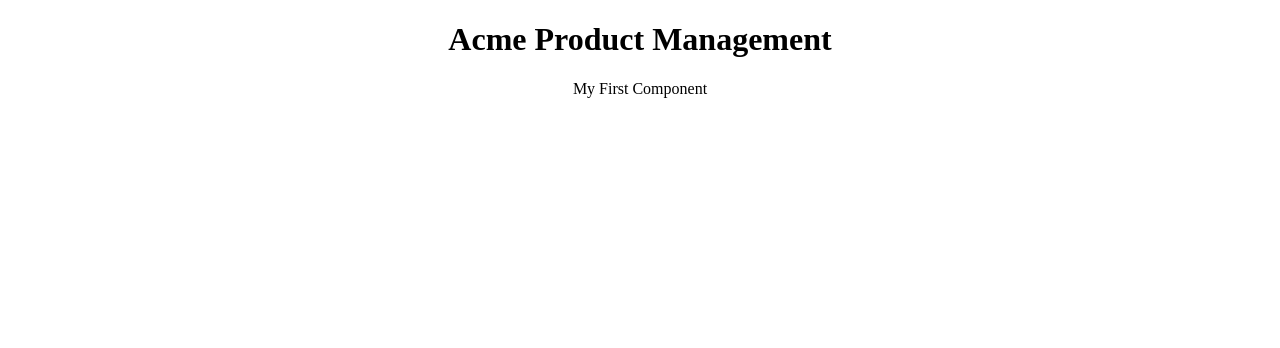
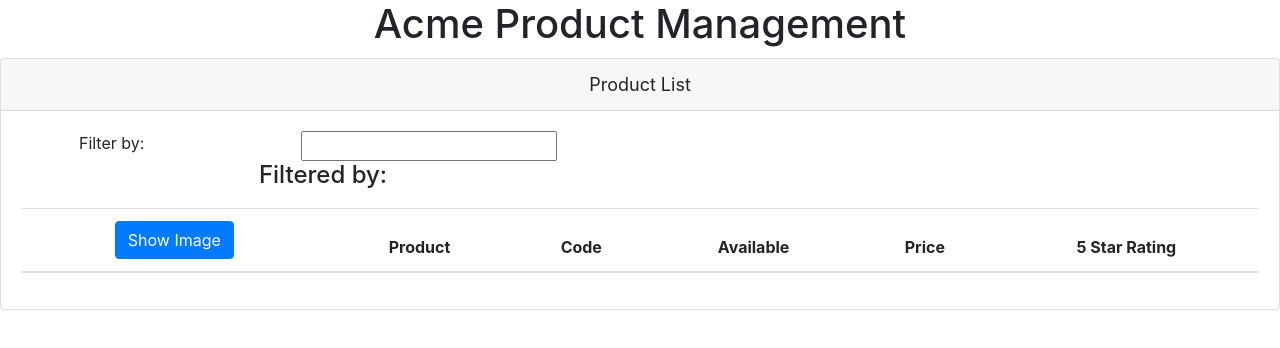
Before and after one commit to JMo911/angular-gettingstarted, an Angular app: page / in a window 1280 px wide. Shown: the top 348 px of the page. Built offline with nearby package versions, Linux system fonts and the light colour scheme.

Commit message:
component now displaying as expected

```diff
--- a/src/app/app.component.ts
+++ b/src/app/app.component.ts
@@ -37,7 +37,7 @@
   <h1>
     {{pageTitle}}
   </h1>
-  <div>My First Component</div>
+  <pm-products></pm-products>
 </div>`
 })
 export class AppComponent {
--- a/src/app/app.module.ts
+++ b/src/app/app.module.ts
@@ -3,6 +3,7 @@
 import { NgModule } from '@angular/core';
 
 import { AppComponent } from './app.component';
+import { ProductListComponent } from './products/product-list.component';
 
 //ATTACH THIS DECORATOR TO DEFINE AS AN ANGULAR CLASS
 @NgModule({
@@ -13,7 +14,8 @@
   //WHICH OF OUR COMPONENTS BELONG TO THIS MODULE.. BY CONVENTION THE ROOT APP COMPONENT BELONGS TO THIS MODULE.. THUS DECLARED HERE, WE CAN ADD OTHERS HERE AS WELL
   declarations: [
     //ALLOWS ANGULAR TO LOCATE IT'S SELECTOR
-    AppComponent
+    AppComponent,
+    ProductListComponent
   ],
 
   //DEFINE EXTERNAL MODULES THAT WE WANT TO HAVE AVAILABLE TO ALL OF THE COMPONENTS THAT BELONG TO THIS ANGULAR MODULE... COULD BE MODS PROVIDED BY ANGULAR, A 3RD PARTY, OR OUR OWN ANGULAR MODULES .. EVERY BROWSER MOD NEEDS THIS
--- /dev/null
+++ b/src/app/products/product-list.component.html
@@ -0,0 +1,39 @@
+<div class='card'>
+    <div class='card-header'>
+      {{pageTitle}}
+    </div>
+    <div class='card-body'>
+      <div class='row'>
+        <div class='col-md-2'>Filter by:</div>
+        <div class='col-md-4'>
+          <input type='text'/>
+        </div>
+      </div>
+      <div class='row'>
+          <div class='col-md-6'>
+              <h4>Filtered by: </h4>
+          </div>
+      </div>
+      <div class='table-responsive'>
+          <table class='table'>
+              <thead>
+                  <tr>
+                      <th>
+                          <button class='btn btn-primary'>
+                              Show Image
+                          </button>
+                      </th>
+                      <th>Product</th>
+                      <th>Code</th>
+                      <th>Available</th>
+                      <th>Price</th>
+                      <th>5 Star Rating</th>
+                  </tr>
+              </thead>
+              <tbody>
+
+              </tbody>
+          </table>
+      </div>
+    </div>
+</div>
--- /dev/null
+++ b/src/app/products/product-list.component.ts
@@ -0,0 +1,9 @@
+import { Component } from '@angular/core';
+
+@Component({
+    selector: 'pm-products',
+    templateUrl: './product-list.component.html'
+})
+export class ProductListComponent {
+    pageTitle: string = 'Product List';
+}
--- a/src/styles.css
+++ b/src/styles.css
@@ -1,4 +1,7 @@
 /* You can add global styles to this file, and also import other style files */
+@import '~bootstrap/dist/css/bootstrap.min.css';
+@import '~font-awesome/css/font-awesome.min.css';
+
 div.card-header {
  font-size: large;
 }
```
